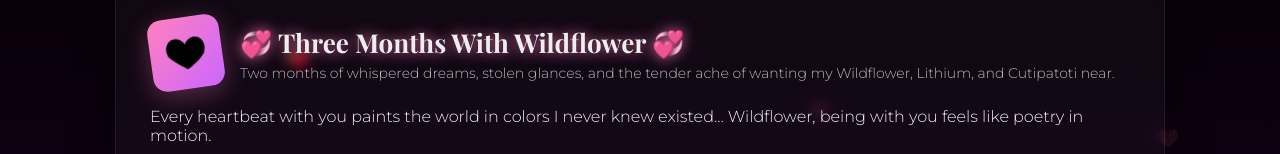
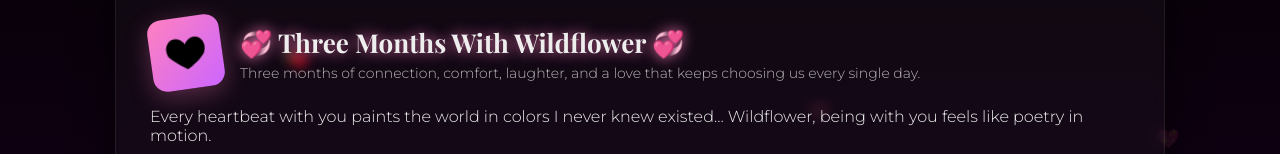
Before and after one commit to YUNGJOKING/XXX, a plain HTML site: page index.html in a window 1280 px wide. Shown: the part 154-308 px from the top of the page. Drawn offline with nearby package versions, Linux system fonts and the light colour scheme; a web font is replaced by a local one.

Commit message:
Update index.html

```diff
--- a/index.html
+++ b/index.html
@@ -301,7 +301,7 @@ body.goth .logo {
 
 <div>
 <h1 id="title">💞 Three Months With Wildflower 💞</h1>
-<p class="lead" id="lead">Two months of whispered dreams, stolen glances, and the tender ache of wanting my Wildflower, Lithium, and Cutipatoti near.</p>
+<p class="lead" id="lead">Three months of connection, comfort, laughter, and a love that keeps choosing us every single day.</p>
 </div>
 </header>
 
```
